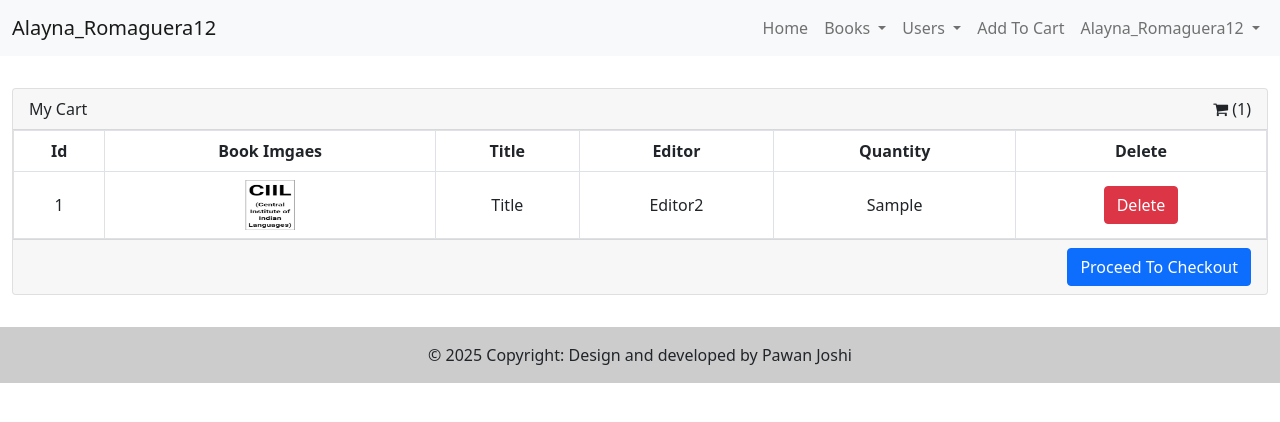
After one commit to Joshipawan713/newflask, a Flask app: page /admin/showcart in a window 1280 px wide. The commit adds this page. Shown: the top 422 px of the page. Run offline with Flask 3, Linux system fonts and the light colour scheme; a user stored in the database is signed in; data comes from the database, SQL or seed files in the repository; tables that the repository leaves empty hold one stand-in row (values such as "Sample post"); some libraries are stand-ins or nearby versions.

Commit message:
Add files via upload

```diff
--- a/templates/admin/base.html
+++ b/templates/admin/base.html
@@ -5,6 +5,7 @@
     <meta name="viewport" content="width=device-width, initial-scale=1">
     <title>{% block admintitle %} {% endblock %}</title>
     <link href="{{ url_for('static', filename='css/bootstrap.min.css') }}" rel="stylesheet">
+    <link rel="stylesheet" href="https://cdnjs.cloudflare.com/ajax/libs/font-awesome/4.7.0/css/font-awesome.min.css">
   </head>
   <body>
 
--- a/templates/admin/changepassword.html
+++ b/templates/admin/changepassword.html
@@ -38,7 +38,7 @@
                             </div>
 
                             <div class="col-lg-12 text-center mt-2 mb-2">
-                                <button type="submit" name="submit" class="btn btn-success">Update Profile</button>
+                                <button type="submit" name="submit" class="btn btn-success">Chnage Password</button>
                             </div>
                         </div>
                     </form>
--- a/templates/admin/dashboard.html
+++ b/templates/admin/dashboard.html
@@ -83,7 +83,7 @@
                                             {% for day in week %}
                                                 <td>
                                                     {% if day != 0 %}
-                                                        <a href="javascript:void(0)" class="text-decoration-none text-dark">{{ day }}</a>
+                                                        <a href="javascript:void(0)" class="text-decoration-none text-dark" {% if day == current_date and month == now.month and year == now.year %} style="background-color: #aabfaa;font-weight: bold;border-radius: 50%;padding: 5px;" {% endif %}>{{ day }}</a>
                                                     {% endif %}
                                                 </td>
                                             {% endfor %}
--- /dev/null
+++ b/templates/admin/showcart.html
@@ -0,0 +1,60 @@
+{% extends "admin/base.html" %}
+
+{% block admintitle %} Show Cart - Admin {% endblock %}
+
+{% block admincontent %}
+
+<div class="container-fluid">
+    <div class="row mt-4 mb-4">
+        <div class="col-lg-12 mt-2 mb-2">
+            <div class="card">
+                <div class="card-header d-flex justify-content-between">
+                    <div>My Cart</div>
+                    <div><a href="{{ url_for('adminAddToCart') }}" class="text-dark text-decoration-none"><i class="fa fa-shopping-cart" aria-hidden="true"></i> {% if count_cart == 0 %} (0) {% else %} ({{count_cart}}) {% endif %}</a></div>
+                </div>
+                <div class="card-body p-0">
+                    <div class="row">
+                        <div class="col-lg-12">
+                            <table class="table table-bordered text-center align-middle mb-0">
+                                <thead>
+                                    <tr>
+                                        <th>Id</th>
+                                        <th>Book Imgaes</th>
+                                        <th>Title</th>
+                                        <th>Editor</th>
+                                        <th>Quantity</th>
+                                        <th>Delete</th>
+                                    </tr>
+                                </thead>
+                                <tbody>
+                                    {% if show_result %}
+                                        {% for data in show_result %}
+                                            <tr>
+                                                <td>{{ data.book_id }}</td>
+                                                <td><img src="{{ url_for('static', filename='coverimage/' + data.coverpage) }}" style="width: 50px; height: 50px;"></td>
+                                                <td>{{ data.title }}</td>
+                                                <td>{{ data.editor }}</td>
+                                                <td>{{ data.qty }}</td>
+                                                <td>
+                                                    <form method="POST">
+                                                        <input type="hidden" name="books_id" value="{{ data.book_id }}">
+                                                        <button type="submit" class="btn btn-danger">Delete</button>
+                                                    </form>
+                                                </td>
+                                            </tr>
+                                        {% endfor %}
+                                    {% endif %}
+                                </tbody>
+                            </table>
+                        </div>
+                    </div>
+                </div>
+                <div class="card-footer">
+                    <a href="" class="btn btn-primary float-end">Proceed To Checkout</a>
+                </div>
+            </div>
+        </div>
+    </div>
+</div>
+
+{% endblock %}
```
Also changed, not shown: templates/admin/addtocart.html (+17 -4 lines), templates/admin/manageinventory.html (+24 -4 lines).
